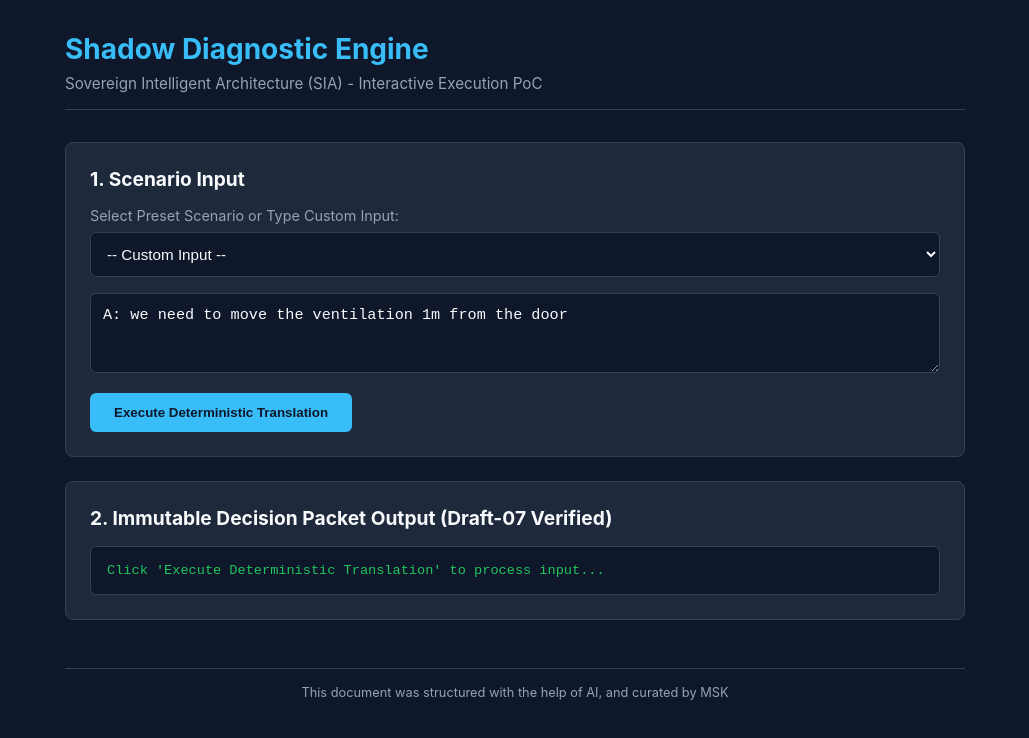
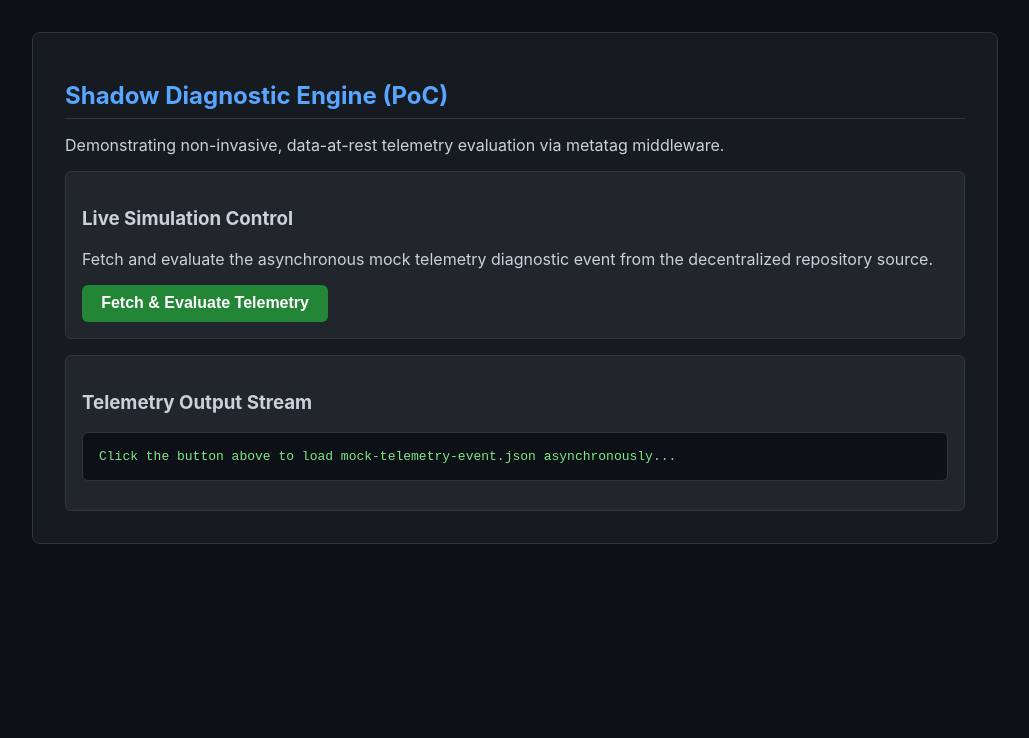
Before and after one commit to 26200602/SIA-Agentic-AI-Architecture, a plain HTML site: page use-cases/shadow-diagnostic-engine/poc/index.html in a window 1280 px wide. Shown: the whole page, without its empty margins (125-1154 px from the left). Drawn offline with Linux system fonts and the light colour scheme.

Commit message:
Update index.html

```diff
--- a/use-cases/shadow-diagnostic-engine/poc/index.html
+++ b/use-cases/shadow-diagnostic-engine/poc/index.html
@@ -3,176 +3,53 @@
 <head>
     <meta charset="UTF-8">
     <meta name="viewport" content="width=device-width, initial-scale=1.0">
-    <title>SIA Architecture - Shadow Diagnostic Engine PoC</title>
+    <title>Shadow Diagnostic Engine - PoC</title>
     <style>
-        :root {
-            --bg-color: #0f172a;
-            --card-bg: #1e293b;
-            --accent-color: #38bdf8;
-            --text-main: #f8fafc;
-            --text-muted: #94a3b8;
-            --border-color: #334155;
-            --success-color: #22c55e;
-        }
-        body {
-            font-family: -apple-system, BlinkMacSystemFont, "Segoe UI", Roboto, Helvetica, Arial, sans-serif;
-            background-color: var(--bg-color);
-            color: var(--text-main);
-            margin: 0;
-            padding: 2rem;
-            display: flex;
-            justify-content: center;
-        }
-        .container {
-            width: 100%;
-            max-width: 900px;
-        }
-        header {
-            margin-bottom: 2rem;
-            border-bottom: 1px solid var(--border-color);
-            padding-bottom: 1rem;
-        }
-        h1 {
-            font-size: 1.75rem;
-            margin: 0 0 0.5rem 0;
-            color: var(--accent-color);
-        }
-        p.subtitle {
-            color: var(--text-muted);
-            margin: 0;
-            font-size: 0.95rem;
-        }
-        .card {
-            background-color: var(--card-bg);
-            border: 1px solid var(--border-color);
-            border-radius: 8px;
-            padding: 1.5rem;
-            margin-bottom: 1.5rem;
-        }
-        h2 {
-            font-size: 1.2rem;
-            margin-top: 0;
-            color: var(--text-main);
-        }
-        label {
-            display: block;
-            margin-bottom: 0.5rem;
-            font-size: 0.9rem;
-            color: var(--text-muted);
-        }
-        textarea, select {
-            width: 100%;
-            background-color: var(--bg-color);
-            border: 1px solid var(--border-color);
-            color: var(--text-main);
-            padding: 0.75rem;
-            border-radius: 6px;
-            font-size: 0.95rem;
-            box-sizing: border-box;
-            margin-bottom: 1rem;
-            resize: vertical;
-        }
-        button {
-            background-color: var(--accent-color);
-            color: var(--bg-color);
-            border: none;
-            padding: 0.75rem 1.5rem;
-            font-weight: bold;
-            border-radius: 6px;
-            cursor: pointer;
-            transition: opacity 0.2s;
-        }
-        button:hover {
-            opacity: 0.9;
-        }
-        pre {
-            background-color: var(--bg-color);
-            border: 1px solid var(--border-color);
-            padding: 1rem;
-            border-radius: 6px;
-            overflow-x: auto;
-            font-family: "Courier New", Courier, monospace;
-            font-size: 0.85rem;
-            color: var(--success-color);
-            margin: 0;
-        }
-        .footer {
-            text-align: center;
-            font-size: 0.8rem;
-            color: var(--text-muted);
-            margin-top: 3rem;
-            border-top: 1px solid var(--border-color);
-            padding-top: 1rem;
-        }
+        body { font-family: -apple-system, BlinkMacSystemFont, "Segoe UI", Roboto, Helvetica, Arial, sans-serif; background: #0d1117; color: #c9d1d9; margin: 0; padding: 2rem; }
+        .container { max-width: 900px; margin: 0 auto; background: #161b22; border: 1px solid #30363d; border-radius: 8px; padding: 2rem; }
+        h1 { color: #58a6ff; font-size: 1.5rem; border-bottom: 1px solid #30363d; padding-bottom: 0.5rem; }
+        .card { background: #21262d; border: 1px solid #30363d; border-radius: 6px; padding: 1rem; margin-top: 1rem; }
+        button { background: #238636; color: white; border: none; padding: 0.6rem 1.2rem; font-size: 1rem; border-radius: 6px; cursor: pointer; font-weight: bold; }
+        button:hover { background: #2ea043; }
+        pre { background: #0d1117; padding: 1rem; border-radius: 6px; overflow-x: auto; color: #7ee787; border: 1px solid #30363d; }
+        .error { color: #f85149; }
     </style>
 </head>
 <body>
-
     <div class="container">
-    <header>
-        <h1>Shadow Diagnostic Engine</h1>
-        <p class="subtitle">Sovereign Intelligent Architecture (SIA) - Interactive Execution PoC</p>
-    </header>
+        <h1>Shadow Diagnostic Engine (PoC)</h1>
+        <p>Demonstrating non-invasive, data-at-rest telemetry evaluation via metatag middleware.</p>
 
         <div class="card">
-        <h2>1. Scenario Input</h2>
-        <label for="scenarioSelect">Select Preset Scenario or Type Custom Input:</label>
-        <select id="scenarioSelect" onchange="loadPreset()">
-            <option value="custom">-- Custom Input --</option>
-            <option value="A: we need to move the ventilation 1m from the door">A: we need to move the ventilation 1m from the door</option>
-            <option value="B: ok, but blueprint is old version. will you update?">B: ok, but blueprint is old version. will you update?</option>
-            <option value="Cantonese: 照口頭指示做住先，唔使改圖則">Cantonese: 照口頭指示做住先，唔使改圖則</option>
-        </select>
-
-        <textarea id="userInput" rows="3">A: we need to move the ventilation 1m from the door</textarea>
-        <button onclick="executePoC()">Execute Deterministic Translation</button>
+            <h3>Live Simulation Control</h3>
+            <p>Fetch and evaluate the asynchronous mock telemetry diagnostic event from the decentralized repository source.</p>
+            <button onclick="fetchDiagnosticEvent()">Fetch & Evaluate Telemetry</button>
         </div>
 
         <div class="card">
-        <h2>2. Immutable Decision Packet Output (Draft-07 Verified)</h2>
-        <pre id="outputJson">Click 'Execute Deterministic Translation' to process input...</pre>
-    </div>
-
-    <div class="footer">
-        This document was structured with the help of AI, and curated by MSK
+            <h3>Telemetry Output Stream</h3>
+            <pre id="output">Click the button above to load mock-telemetry-event.json asynchronously...</pre>
         </div>
     </div>
 
     <script>
-function loadPreset() {
-    const select = document.getElementById('scenarioSelect');
-    const textarea = document.getElementById('userInput');
-    if (select.value !== 'custom') {
-        textarea.value = select.value;
+        async function fetchDiagnosticEvent() {
+            const outputElement = document.getElementById('output');
+            outputElement.textContent = "Loading telemetry event from mock-telemetry-event.json...";
+            outputElement.className = "";
+
+            try {
+                const response = await fetch('./mock-telemetry-event.json');
+                if (!response.ok) {
+                    throw new Error(`HTTP error! status: ${response.status}`);
+                }
+                const data = await response.json();
+                outputElement.textContent = JSON.stringify(data, null, 2);
+            } catch (error) {
+                outputElement.className = "error";
+                outputElement.textContent = `Error loading telemetry payload: ${error.message}\nEnsure mock-telemetry-event.json is in the same directory.`;
             }
         }
-
-function executePoC() {
-    const inputVal = document.getElementById('userInput').value;
-    const timestamp = new Date().toISOString();
-
-    let fsmCode = "FSM_OK_SYNC_001";
-    let riskLevel = "LOW";
-    if (inputVal.includes("口頭") || inputVal.includes("old version") || inputVal.includes("唔使改")) {
-        fsmCode = "FSM_ERR_OVERRIDE_001";
-        riskLevel = "HIGH_GOVERNANCE_BREACH";
-    }
-
-    const mockPacket = {
-        "packet_id": "pkt_" + Math.random().toString(36).substring(2, 11),
-        "timestamp": timestamp,
-        "source_input_length": inputVal.length,
-        "fsm_status_code": fsmCode,
-        "risk_assessment": riskLevel,
-        "schema_validation": "Draft-07_PASS",
-        "governance_action": riskLevel === "HIGH_GOVERNANCE_BREACH" ? "TRIGGER_DECOUPLING_REVIEW" : "AUTO_SYNC_METATAG",
-        "transient_memory_flushed": true,
-        "raw_text_retained": false
-    };
-
-    document.getElementById('outputJson').textContent = JSON.stringify(mockPacket, null, 4);
-}
     </script>
-
 </body>
 </html>
```
Lines whose indentation alone changed are shown as unchanged.
